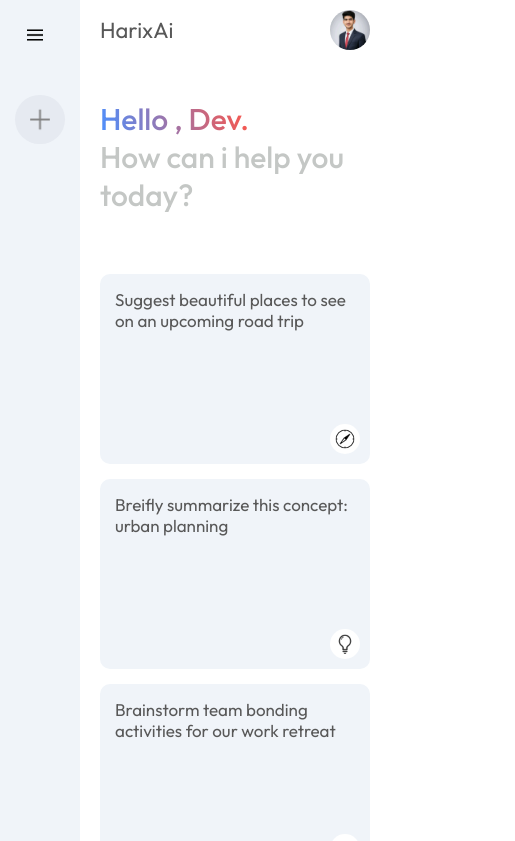
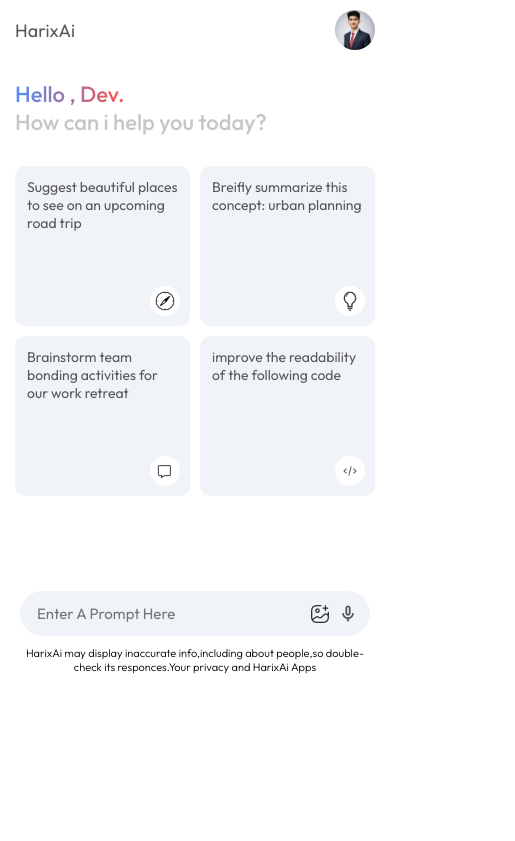
Before and after one commit to HarisShahnawaz/Gemini-Clone-App, a React (Vite) app: page / in a window 390 px wide. Shown: the top 841 px of the page, 515 px wide, since content can reach past the window. Built offline with nearby package versions, Linux system fonts and the light colour scheme; what groq-sdk would draw is missing.

Commit message:
make our complete app

```diff
--- a/src/components/Main/Main.css
+++ b/src/components/Main/Main.css
@@ -4,150 +4,247 @@
   padding-bottom: 15vh;
   position: relative;
 }
+
 .main .nav {
   display: flex;
+
   align-items: center;
+
   justify-content: space-between;
+
   font-size: 22px;
+
   color: #585858;
+
   padding: 10px 20px;
 }
+
 .main .nav img {
   width: 40px;
+
   height: 40px;
+
   border-radius: 50%;
+
   object-fit: cover;
+
   cursor: pointer;
 }
+
 .main-container {
   max-width: 900px;
+
   margin: auto;
+
   padding-top: 0px;
 }
+
 .main .greet {
   margin: 20px 0px;
+
   font-size: 30px;
+
   color: #c4c7c5;
+
   font-weight: 500;
+
   padding: 20px;
 }
+
 .main .greet span {
   background: -webkit-linear-gradient(16deg, #4b90ff, #ff5546);
+
   -webkit-background-clip: text;
+
   background-clip: text;
+
   -webkit-text-fill-color: transparent;
+
   color: transparent;
 }
+
 .main .cards {
   display: grid;
+
   grid-template-columns: repeat(auto-fill, minmax(180px, 1fr));
+
   gap: 15px;
+
   padding: 20px;
+
   margin-bottom: 30px;
 }
+
 .main .card {
   height: 190px;
+
   padding: 15px;
+
   background-color: #f0f4f9;
+
   border-radius: 10px;
+
   position: relative;
+
   cursor: pointer;
 }
+
 .main .card img {
   width: 30px;
+
   padding: 5px;
+
   position: absolute;
+
   background-color: white;
+
   border-radius: 20px;
+
   bottom: 10px;
+
   right: 10px;
 }
+
 .main .card p {
   color: #585858;
+
   font-size: 17px;
 }
+
 .main .card:hover {
   background-color: #dfe4ea;
 }
+
 .main-bottom {
   position: absolute;
+
   bottom: 0;
+
   width: 100%;
+
   max-width: 900px;
+
   padding: 0px 20px;
+  left: 50%;
+  transform: translateX(-50%);
   margin: auto;
 }
+
 .search-box {
   display: flex;
+
   align-items: center;
+
   justify-content: space-between;
+
   gap: 20px;
+
   background-color: #f0f4f9;
+
   padding: 10px 20px;
+
   border-radius: 50px;
 }
+
 .search-box img {
   width: 24px;
+
   cursor: pointer;
 }
+
 .search-box input {
   flex: 1;
+
   background: transparent;
+
   border: none;
+
   outline: none;
+
   padding: 8px;
+
   font-size: 18px;
 }
+
 .search-box div {
   display: flex;
+
   align-items: center;
+
   gap: 15px;
 }
+
 .main .bottom-info {
   font-size: 13px;
+
   margin: 15px auto;
+
   text-align: center;
+
   font-weight: 300;
 }
 
 .result {
   padding: 0px 5%;
+
   max-height: 70vh;
+
   overflow-y: scroll;
+
   margin-bottom: 50px;
 }
+
 .result::-webkit-scrollbar {
   display: none;
 }
+
 .result-title {
   margin: 40px 0px;
+
   display: flex;
+
   align-items: center;
+
   gap: 20px;
 }
+
 .result img {
   width: 40px;
+
   border-radius: 50%;
 }
+
 .result-data {
   display: flex;
+
   align-items: start;
+
   gap: 20px;
 }
 
 .loader {
   width: 100%;
+
   display: flex;
+
   flex-direction: column;
+
   gap: 10px;
 }
+
 .loader hr {
   border-radius: 4px;
+
   border: none;
+
   background-color: #f6f7f8;
+
   background: linear-gradient(to right, #9ed7ff, #ffffff, #9ed7ff);
+
   background-size: 800px 50px;
+
   height: 20px;
+
   animation: loader 3s infinite linear;
 }
 
@@ -155,6 +252,7 @@
   0% {
     background-position: -800px 0px;
   }
+
   100% {
     background-position: 800px 0px;
   }
@@ -162,6 +260,118 @@
 
 .result-data p {
   font-size: 17px;
+
   font-weight: 300;
+
   line-height: 1.8;
 }
+.main {
+  flex: 1;
+  height: 100vh;
+  display: flex;
+  flex-direction: column;
+  position: relative;
+}
+
+.main-container {
+  max-width: 900px;
+  margin: auto;
+  width: 100%;
+  flex: 1;
+  overflow-y: auto;
+  scrollbar-width: none;
+}
+
+.main-container::-webkit-scrollbar {
+  display: none;
+}
+
+.main-bottom {
+  width: 100%;
+  max-width: 900px;
+  padding: 0 20px;
+  margin: auto;
+  background-color: white;
+}
+
+@media (max-width: 600px) {
+  .main {
+    min-height: 100vh;
+    padding-bottom: 160px;
+  }
+
+  .main .nav {
+    font-size: 18px;
+    padding: 10px 15px;
+  }
+
+  .main .greet {
+    font-size: 22px;
+    padding: 10px 15px;
+    margin: 10px 0;
+  }
+
+  .main .cards {
+    grid-template-columns: repeat(2, 1fr);
+    gap: 10px;
+    padding: 10px 15px;
+    margin-bottom: 15px;
+  }
+
+  .main .card {
+    height: 160px;
+    padding: 12px;
+  }
+
+  .main .card p {
+    font-size: 14px;
+  }
+
+  .main-container {
+    padding-top: 0;
+    padding-bottom: 20px;
+  }
+
+  .main-bottom {
+    position: relative;
+    bottom: unset;
+    width: 100%;
+    max-width: 900px;
+    padding: 0px 20px;
+    margin: auto;
+    background-color: white;
+  }
+
+  .search-box {
+    padding: 8px 12px;
+    gap: 10px;
+  }
+
+  .search-box input {
+    font-size: 15px;
+    padding: 5px;
+  }
+
+  .search-box img {
+    width: 20px;
+  }
+
+  .search-box div {
+    gap: 8px;
+  }
+
+  .main .bottom-info {
+    font-size: 11px;
+    margin: 10px auto;
+  }
+
+  .result {
+    max-height: none;
+    padding: 0 15px;
+    margin-bottom: 20px;
+  }
+
+  .result-data p {
+    font-size: 15px;
+  }
+}
--- a/src/components/Main/Main.jsx
+++ b/src/components/Main/Main.jsx
@@ -14,6 +14,10 @@ const Main = () => {
     input,
   } = useContext(Context);
 
+  const handleKeyDown = (e) => {
+    if (e.key === "Enter") onSent(input);
+  };
+
   return (
     <div className="main">
       <div className="nav">
@@ -29,7 +33,6 @@ const Main = () => {
               </p>
               <p>How can i help you today?</p>
             </div>
-
             <div className="cards">
               <div className="card">
                 <p>Suggest beautiful places to see on an upcoming road trip</p>
@@ -69,6 +72,7 @@ const Main = () => {
             </div>
           </div>
         )}
+      </div>
 
       <div className="main-bottom">
         <div className="search-box">
@@ -77,12 +81,18 @@ const Main = () => {
             placeholder="Enter A Prompt Here"
             value={input}
             onChange={(e) => setInput(e.target.value)}
-              onKeyDown={(e) => e.key === "Enter" && handleSend()}
+            onKeyDown={handleKeyDown}
           />
           <div>
             <img src={assets.gallery_icon} alt="" />
             <img src={assets.mic_icon} alt="" />
-              <img onClick={() => onSent()} src={assets.send_icon} alt="" />
+            {input ? (
+              <img
+                onClick={() => onSent(input)}
+                src={assets.send_icon}
+                alt="Send"
+              />
+            ) : null}
           </div>
         </div>
         <p className="bottom-info">
@@ -91,7 +101,6 @@ const Main = () => {
         </p>
       </div>
     </div>
-    </div>
   );
 };
 
--- a/src/components/Main/Sidebar/Sidebar.css
+++ b/src/components/Main/Sidebar/Sidebar.css
@@ -29,6 +29,7 @@
 .sidebar .recent {
   display: flex;
   flex-direction: column;
+  animation: fadeIn 1.5s;
 }
 .sidebar .recent-title {
   margin-top: 30px;
@@ -55,3 +56,9 @@
   padding-right: 10px;
   cursor: pointer;
 }
+
+@media (max-width: 600px) {
+  .sidebar {
+    display: none;
+  }
+}
--- a/src/components/Main/Sidebar/Sidebar.jsx
+++ b/src/components/Main/Sidebar/Sidebar.jsx
@@ -1,9 +1,16 @@
-import React, { useState } from "react";
+import React, { useContext, useState } from "react";
 import "./Sidebar.css";
 import { assets } from "../../../assets/assets";
+import { Context } from "../../../context/Context";
 
 const Sidebar = () => {
   const [extended, setExtended] = useState(false);
+  const { onSent, prevPrompts, setRecentPrompt, newChat } = useContext(Context);
+
+  const loadPrompt = async (prompt) => {
+    setRecentPrompt(prompt);
+    await onSent(prompt);
+  };
 
   return (
     <div className="sidebar">
@@ -16,17 +23,21 @@ const Sidebar = () => {
           src={assets.menu_icon}
           alt=""
         />
-        <div className="new-chat">
+        <div onClick={() => newChat()} className="new-chat">
           <img src={assets.plus_icon} alt="" />
           {extended ? <p>New Chat</p> : null}
         </div>
         {extended ? (
           <div className="recent">
             <p className="recent-title">Recent</p>
-            <div className="recent-entry">
-              <img src={assets.message_icon} alt="" />
-              <p>What Is React ...</p>
-            </div>
+            {prevPrompts.map((item, index) => {
+              return (
+                <div onClick={() => loadPrompt(item)} className="recent-entry">
+                  <img src={assets.message_icon} alt="" />
+                  <p>{item.slice(0, 18)} ...</p>
+                </div>
+              );
+            })}
           </div>
         ) : null}
       </div>
--- a/src/context/Context.jsx
+++ b/src/context/Context.jsx
@@ -11,13 +11,51 @@ const ContextProvider = (props) => {
   const [loading, setLoading] = useState(false);
   const [resultData, setResultData] = useState("");
 
+  const delayPara = (index, nextWord) => {
+    setTimeout(function () {
+      setResultData((prev) => prev + nextWord);
+    }, 75 * index);
+  };
+
+  const newChat = () => {
+    setLoading(false);
+    setShowResult(false);
+  };
+
   const onSent = async (prompt) => {
+    const finalPrompt = typeof prompt === "string" ? prompt : input;
+
+    if (!finalPrompt.trim()) return;
+
     setResultData("");
     setLoading(true);
     setShowResult(true);
-    setRecentPrompt(input);
-    const responce = await runChat(input);
-    setResultData(responce);
+
+    setPrevPrompts((prev) =>
+      prev.includes(finalPrompt) ? prev : [...prev, finalPrompt],
+    );
+    setRecentPrompt(finalPrompt);
+    const response = await runChat(finalPrompt);
+
+    let responseArray = response.split("**");
+    let newResponse = "";
+
+    for (let i = 0; i < responseArray.length; i++) {
+      if (i === 0 || i % 2 === 0) {
+        newResponse += responseArray[i];
+      } else {
+        newResponse += "<b>" + responseArray[i] + "</b>";
+      }
+    }
+
+    let newResponse2 = newResponse.split("\n").join("<br/>");
+
+    let newResponseArray = newResponse2.split(" ");
+
+    for (let i = 0; i < newResponseArray.length; i++) {
+      delayPara(i, newResponseArray[i] + " ");
+    }
+
     setLoading(false);
     setInput("");
   };
@@ -33,6 +71,7 @@ const ContextProvider = (props) => {
     resultData,
     input,
     setInput,
+    newChat,
   };
 
   return (
--- a/src/index.css
+++ b/src/index.css
@@ -8,4 +8,13 @@
 #root {
   min-height: 100vh;
   display: flex;
+  animation: fadeIn 1.5s;
 }
+@keyframes fadeIn {
+  0% {
+    opacity: 0;
+  }
+  100% {
+    opacity: 1;
+  }
+}
```
Lines whose indentation alone changed are shown as unchanged.
